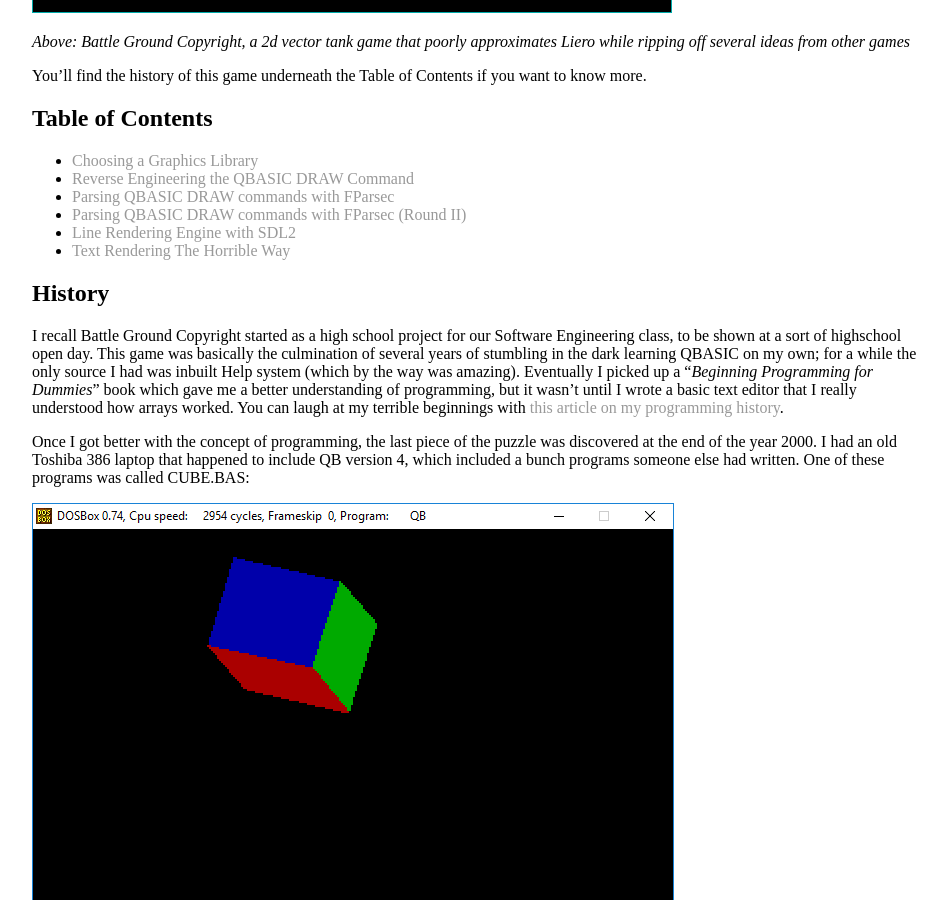
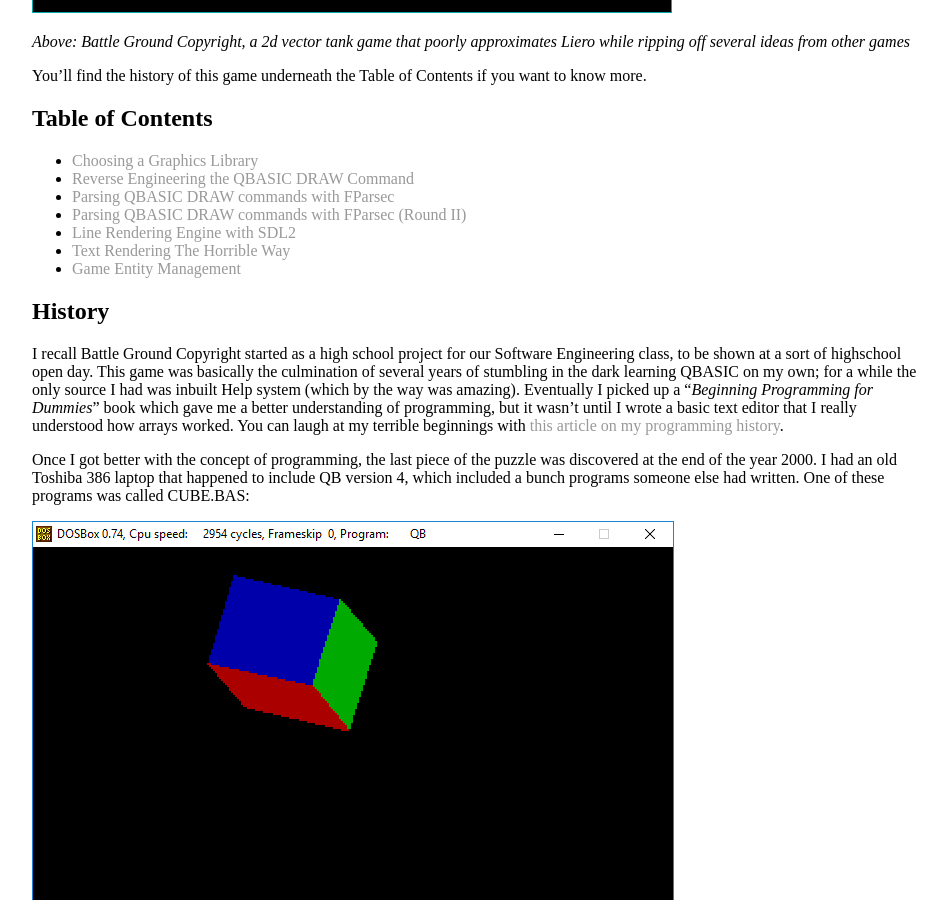
Before and after one commit to bjnmercer/bjnmercer.github.io, a Jekyll site: the page built from _posts/2017-10-03-bgc-rewrite-series.md, in a window 1280 px wide and 900 px high, scrolled down 773 px. Shown: the whole window, without its empty margins (160-1107 px from the left). Built offline with Jekyll 4.4.1, drawn with Linux system fonts in a browser that asks for light colours.

Commit message:
Game Entity Management article update
Updated BGC table of contents, added link to previous article

```diff
--- a/_posts/2017-10-03-bgc-rewrite-series.md
+++ b/_posts/2017-10-03-bgc-rewrite-series.md
@@ -29,7 +29,8 @@ You'll find the history of this game underneath the Table of Contents if you wan
 - [Parsing QBASIC DRAW commands with FParsec](/blog/2017/12/19/bgc-parsing-qbasic-draw-commands-fparsec)
 - [Parsing QBASIC DRAW commands with FParsec (Round II)](/blog/2108/04/03/bgc-parsing-qbasic-draw-commands-fparsec-part2)
 - [Line Rendering Engine with SDL2](/blog/2018/05/14/bgc-sdl2-line-rendering-engine)
-- [Text Rendering The Horrible Way](blog/2020/01/08/bgc-text-rendering-the-horrible-way)
+- [Text Rendering The Horrible Way](/blog/2020/01/08/bgc-text-rendering-the-horrible-way)
+- [Game Entity Management](/blog/2020/02/12/bgc-game-entitiy-management)
 
 ## History
 
```
Also changed, not shown: _posts/2020-02-12-bgc-game-entitiy-management.md (+1 -1 lines).
